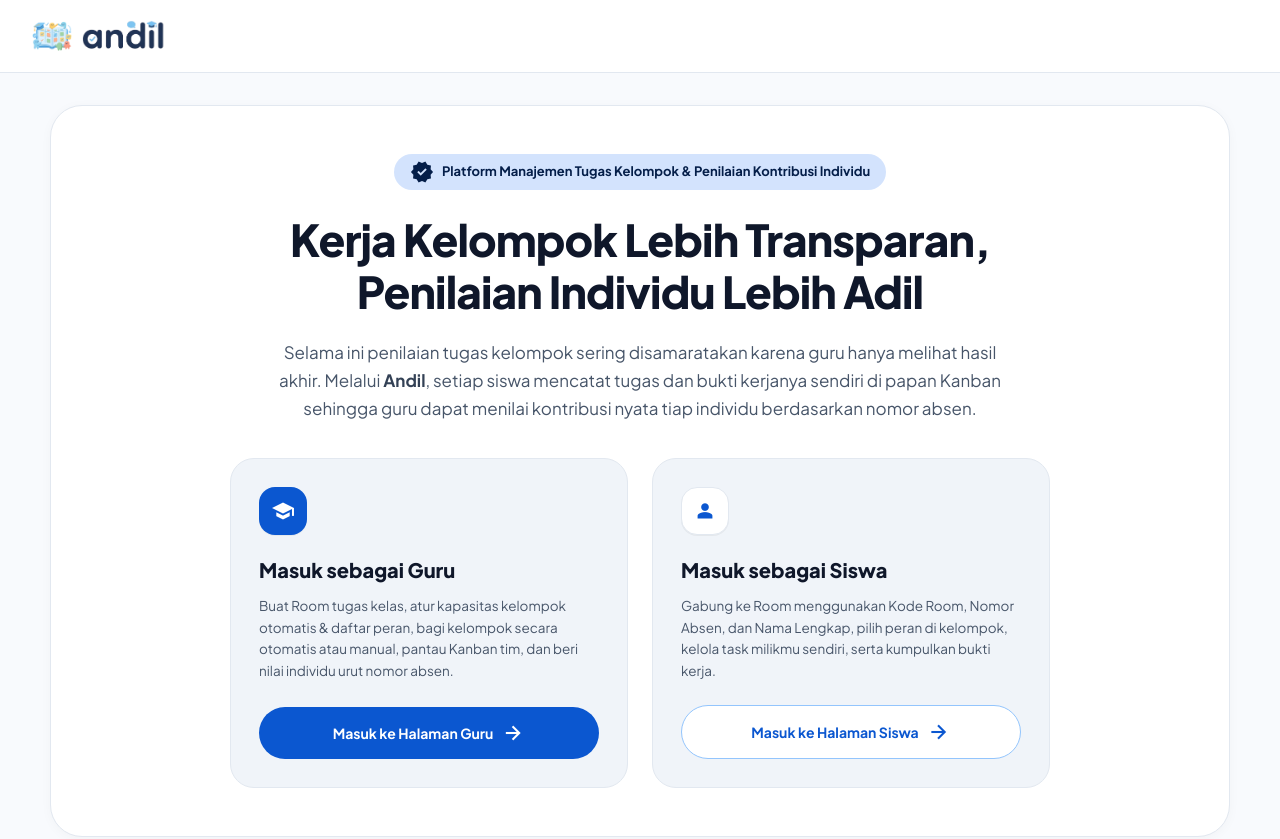
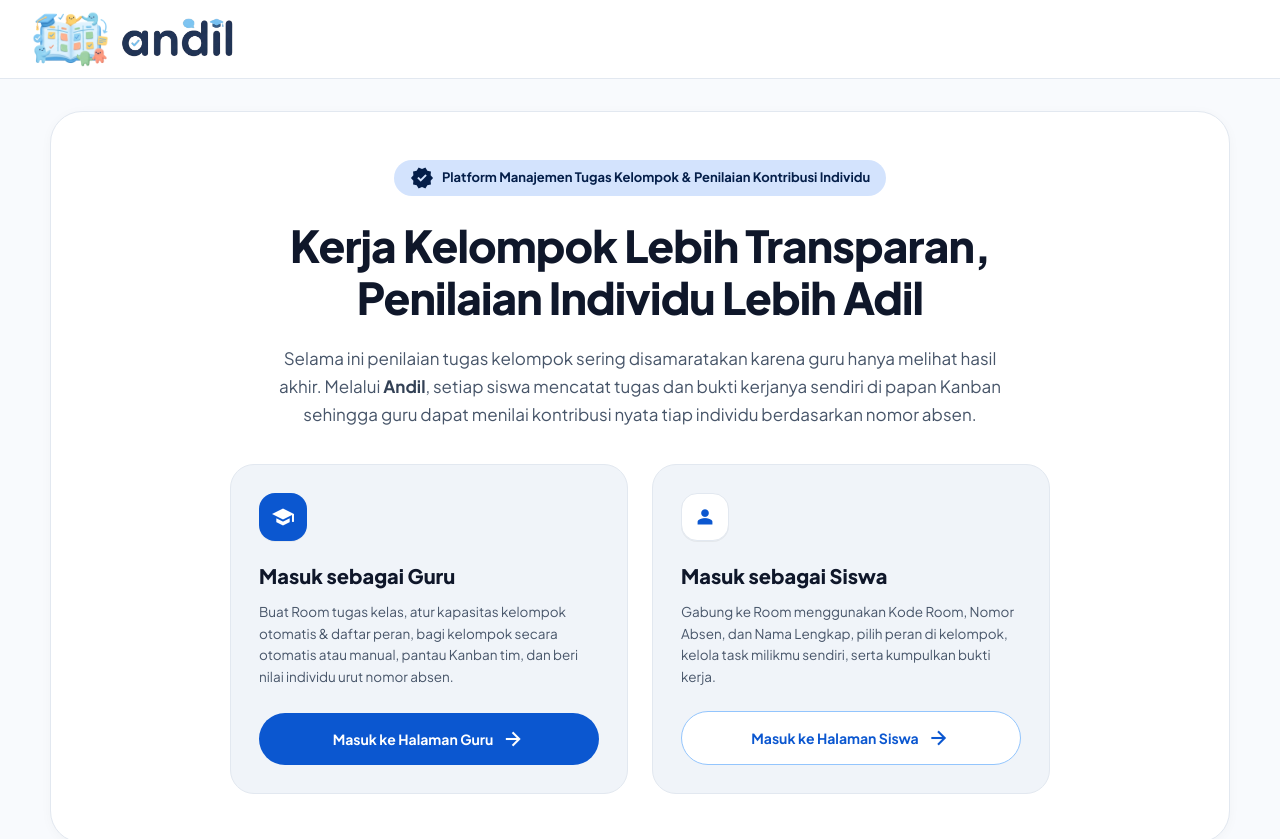
Before and after one commit to wibisanabama/andil, a React (Vite) app: page / in a window 1280 px wide. Shown: the top 839 px of the page. Built offline with nearby package versions, Linux system fonts and the light colour scheme; no server answers; the HTML template or start-up script is replaced by a standard one.

Commit message:
style(ui): enlarge header logo icon and wordmark in TopNavbar

```diff
--- a/src/components/TopNavbar.jsx
+++ b/src/components/TopNavbar.jsx
@@ -22,22 +22,22 @@ export function TopNavbar() {
 
   return (
     <header className="sticky top-0 z-40 w-full bg-white border-b border-[#E2E8F0]">
-      <div className="max-w-[1280px] mx-auto px-4 sm:px-8 h-[72px] flex items-center justify-between gap-4">
+      <div className="max-w-[1280px] mx-auto px-4 sm:px-8 h-[78px] flex items-center justify-between gap-4">
         {/* Brand Logo */}
         <Link
           to="/"
-          className="inline-flex items-center gap-2.5 group shrink-0 rounded-xl"
+          className="inline-flex items-center gap-3 group shrink-0 rounded-xl"
           aria-label="Andil, Kembali ke Halaman Utama"
         >
           <img
             src="/logo.png"
             alt="Logo Icon Andil"
-            className="w-10 h-10 object-contain shrink-0"
+            className="h-12 sm:h-14 w-auto object-contain shrink-0"
           />
           <img
             src="/logo-teks.png"
             alt="Andil"
-            className="h-7 sm:h-8 w-auto object-contain shrink-0"
+            className="h-9 sm:h-11 w-auto object-contain shrink-0"
           />
         </Link>
 
```
